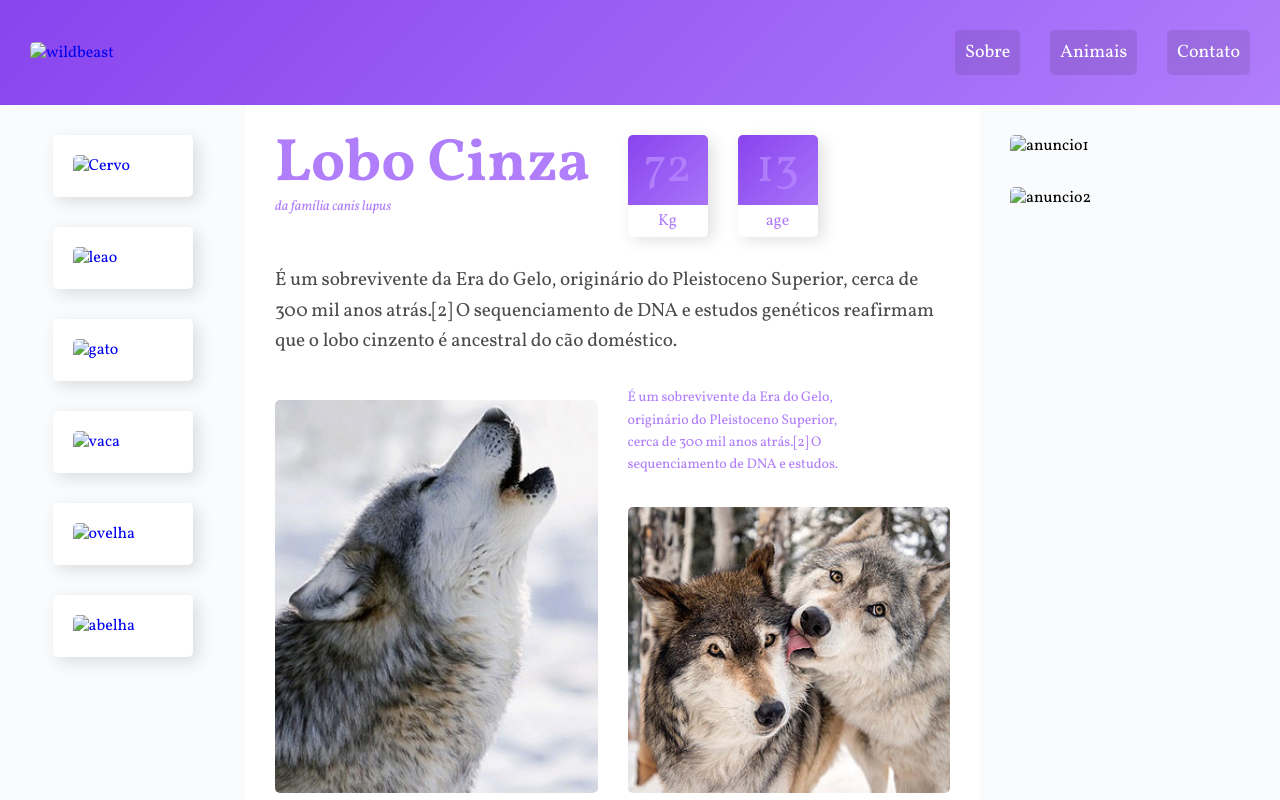
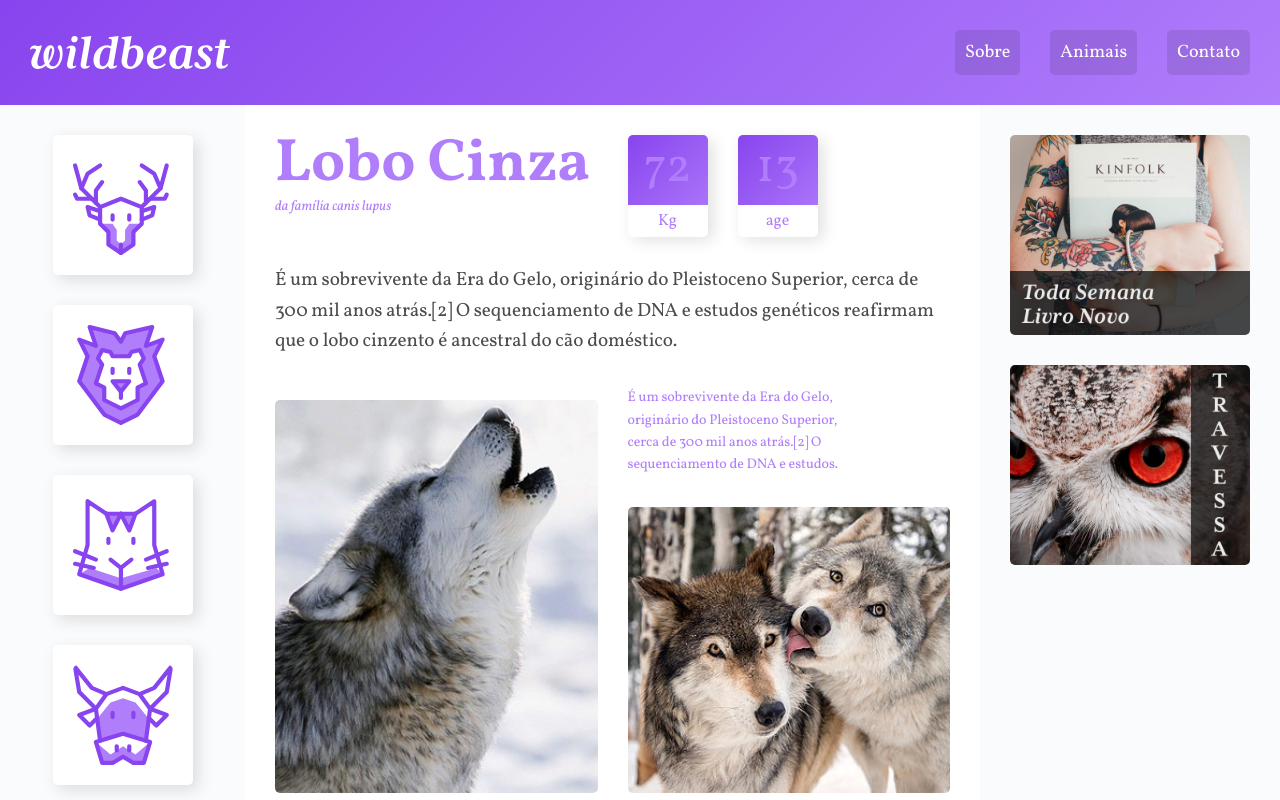
Before and after one commit to Eduardo9976/WildBeast, a plain HTML site: page index.html in a window 1280 px wide. Shown: the top 800 px of the page. Drawn offline with Linux system fonts and the light colour scheme; the site is published under a folder, as on GitHub Pages, so addresses that start at the root find nothing.

Commit message:
Ajustando imagens

```diff
--- a/index.html
+++ b/index.html
@@ -10,7 +10,7 @@
 <body>
   <div class="estrutura">
     <header class="header">
-      <a href="#" class="logo"><img src="/img/wildbeast.svg" alt=" wildbeast"></a>
+      <a href="#" class="logo"><img src="./img/wildbeast.svg" alt=" wildbeast"></a>
       <nav>
         <ul>
           <li><a href="#"> Sobre </a></li>
@@ -22,12 +22,12 @@
 
     <nav class="sidnav">
       <ul>
-        <li><a href="#"><img src="/img/icones/cervo.svg" alt="Cervo"></a></li>
-        <li><a href="#"><img src="/img/icones/leao.svg" alt="leao"></a></li>
-        <li><a href="#"><img src="/img/icones/gato.svg" alt="gato"></a></li>
-        <li><a href="#"><img src="/img/icones/vaca.svg" alt="vaca"></a></li>
-        <li><a href="#"><img src="/img/icones/ovelha.svg" alt="ovelha"></a></li>
-        <li><a href="#"><img src="/img/icones/abelha.svg" alt="abelha"></a></li>
+        <li><a href="#"><img src="./img/icones/cervo.svg" alt="Cervo"></a></li>
+        <li><a href="#"><img src="./img/icones/leao.svg" alt="leao"></a></li>
+        <li><a href="#"><img src="./img/icones/gato.svg" alt="gato"></a></li>
+        <li><a href="#"><img src="./img/icones/vaca.svg" alt="vaca"></a></li>
+        <li><a href="#"><img src="./img/icones/ovelha.svg" alt="ovelha"></a></li>
+        <li><a href="#"><img src="./img/icones/abelha.svg" alt="abelha"></a></li>
       </ul>
     </nav>
 
@@ -49,11 +49,11 @@
 
       <p class="col-wide">É um sobrevivente da Era do Gelo, originário do Pleistoceno Superior, cerca de 300 mil anos atrás.[2] O sequenciamento de DNA e estudos genéticos reafirmam que o lobo cinzento é ancestral do cão doméstico.</p>
 
-      <img class="imagem-1" src="img/wolf1.jpg" alt="Wolf 1">
+      <img class="imagem-1" src="./img/wolf1.jpg" alt="Wolf 1">
 
       <p class="destaque">É um sobrevivente da Era do Gelo, originário do Pleistoceno Superior, cerca de 300 mil anos atrás.[2] O sequenciamento de DNA e estudos.</p>
 
-      <img class="imagem-2" src="img/wolf2.jpg" alt="Wolf 2">
+      <img class="imagem-2" src="./img/wolf2.jpg" alt="Wolf 2">
 
       <p>O peso e tamanho dos lobos variam muito em todo o mundo, tendendo a aumentar proporcionalmente com a latitude, como previsto pela teoria de Christian Bergmann. Em geral, a altura, medida a partir dos ombros, varia de 60 a 95 centímetros.</p>
 
@@ -81,15 +81,15 @@
         </p>
       </div>
 
-      <img class="col-wide" src="/img/wolf3.jpg" alt="wolf 3">
+      <img class="col-wide" src="./img/wolf3.jpg" alt="wolf 3">
     </main>
 
     <aside class="anuncios">
       <div class="anuncio-item">
-        <img src="/img/anuncio-1.jpg" alt="anuncio1">
+        <img src="./img/anuncio-1.jpg" alt="anuncio1">
       </div>
       <div class="anuncio-item">
-        <img src="/img/anuncio-2.jpg" alt="anuncio2">
+        <img src="./img/anuncio-2.jpg" alt="anuncio2">
       </div>
     </aside>
 
```
